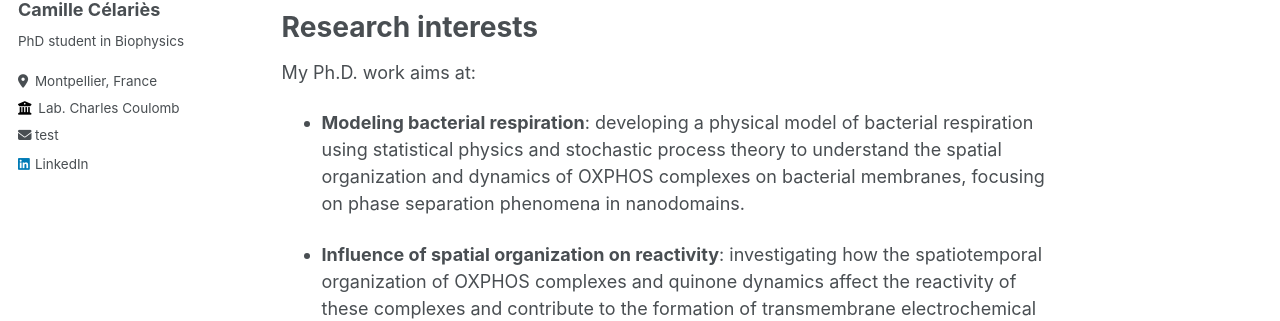
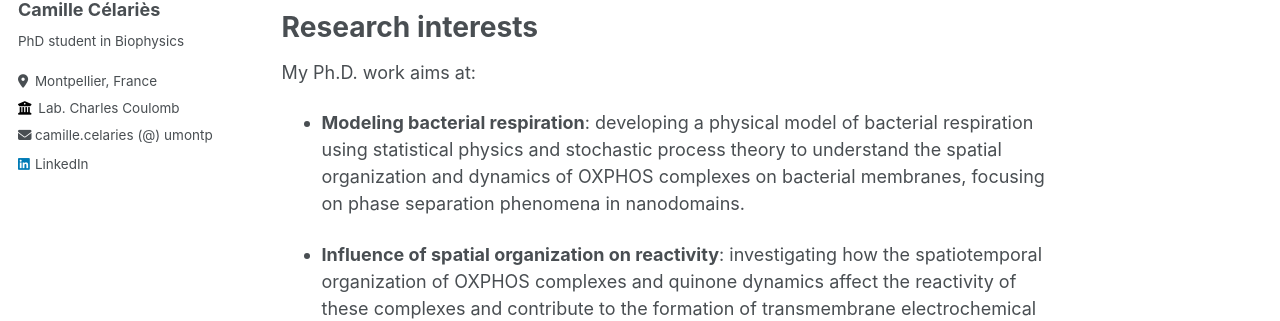
Before and after one commit to camillecelaries/camillecelaries.github.io, a Jekyll site: the page built from _pages/about.md, in a window 1280 px wide. Shown: the part 272-593 px from the top of the page. Built offline with Jekyll 4.4.1, drawn with Linux system fonts in a browser that asks for light colours.

Commit message:
Update _config.yml

```diff
--- a/_config.yml
+++ b/_config.yml
@@ -29,7 +29,7 @@ author:
   employer         : "Lab. Charles Coulomb"
   uri              : # URL
   email            : # "camille.celaries@umontpellier.fr"
-  email2           : "test" # row email
+  email2           : "camille.celaries (@) umontpellier.fr" # row email
 
   # Academic websites
   arxiv            : # URL - Update with the correct link to your profile
```
